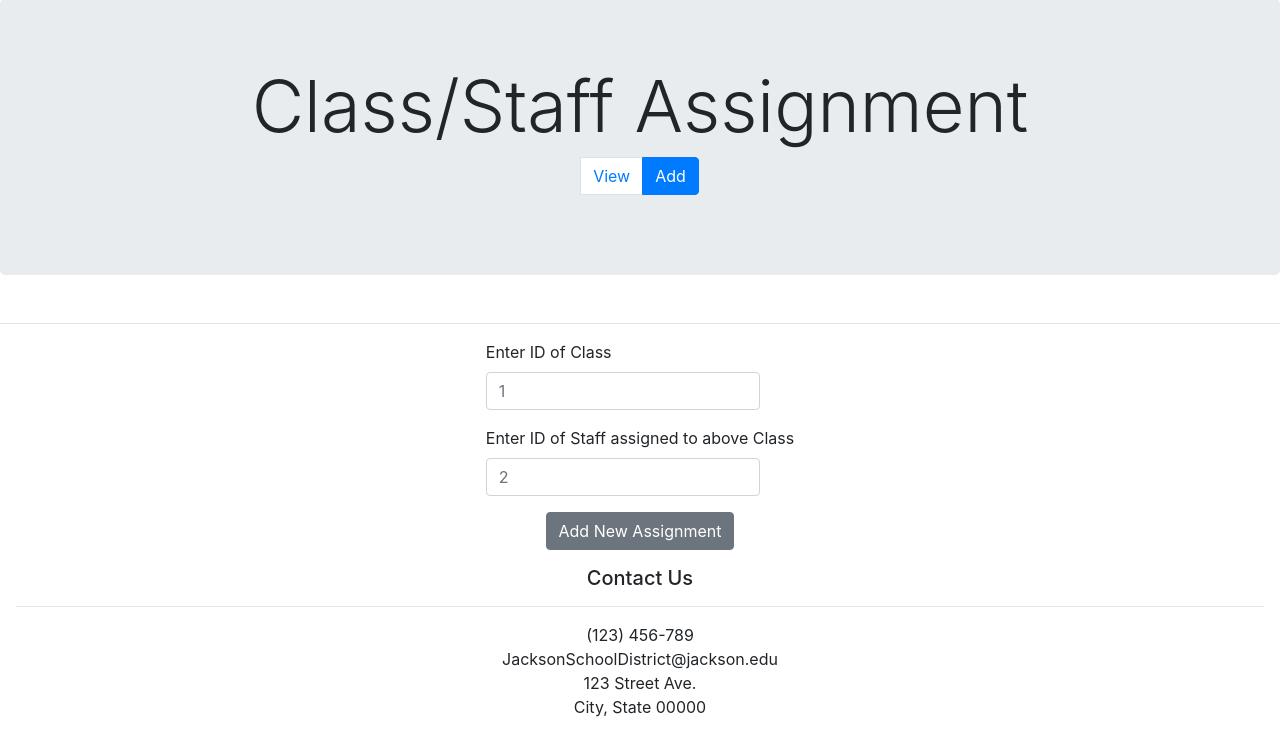
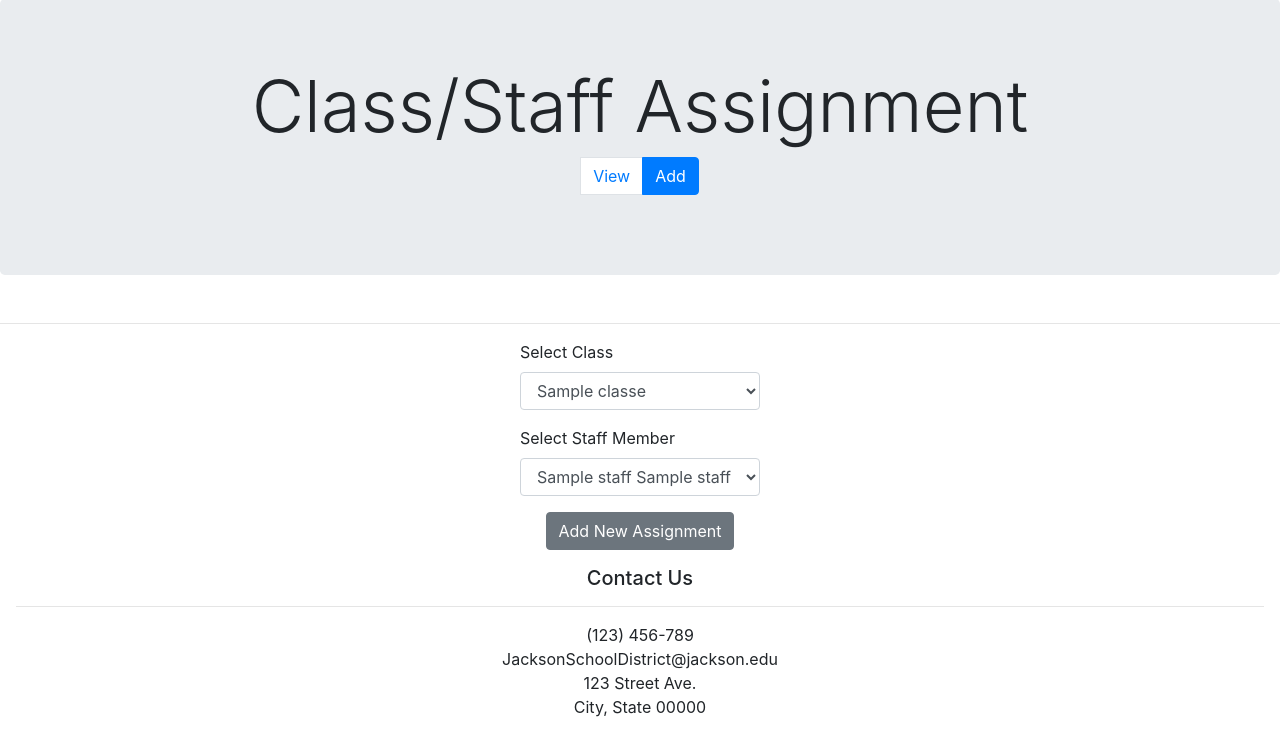
Before and after one commit to adamclayman/mocksis, a Flask app: template Mock_School_Information_Application/db_connector/templates/classstaffadd.html in a window 1280 px wide. Shown: the part 127-863 px from the top of the page. Run offline with Flask 2, Linux system fonts and the light colour scheme; the template is opened without the code that fills it: most values are stand-ins (such as "Sample title", 1, 10 or a date in 2020); some libraries are stand-ins or nearby versions.

Commit message:
Edited ClassStaffAdd to list classes and staff members in a drop-down menu

```diff
--- a/Mock_School_Information_Application/db_connector/Jackson.py
+++ b/Mock_School_Information_Application/db_connector/Jackson.py
@@ -279,15 +279,24 @@ def classstaffadd():
 
 	if request.method == 'GET':
 
-		return render_template('classstaffadd.html')
+		query ="SELECT Staff_ID, First_Name, Last_Name FROM Teaching_Staff"
+
+		result = execute_query(db_connection, query).fetchall();
+
+		query ="SELECT Class_ID, Class_Name FROM Class"
+
+		result2 = execute_query(db_connection, query).fetchall();
+
+		return render_template('classstaffadd.html', Staff = result, Classes = result2)
+
 
 	elif request.method == 'POST':
 
 		db_connection = connect_to_database()
 
-		Class_ID = request.form['AddClassStaffClassIDInput']
+		Class_ID = request.form['ClassIDInput']
 
-		Staff_ID = request.form['AddClassStaffStaffIDInput']
+		Staff_ID = request.form['StaffIDInput']
 
 		query = "INSERT INTO Staff_Class(Class_ID, Staff_ID) VALUES (%s, %s);"
 
@@ -295,4 +304,8 @@ def classstaffadd():
 
 		execute_query(db_connection, query, data)
 
-		return render_template('classstaffadd.html')
+		query = "SELECT d.Staff_ID, b.School_Name, a.Class_Name, d.Last_Name, d.First_Name, d.Role_Name FROM Class a JOIN School b ON b.School_ID = a.School_ID JOIN Staff_Class c ON a.Class_ID = c.Class_ID JOIN Teaching_Staff d ON c.Staff_ID = d.Staff_ID;"
+
+		result = execute_query(db_connection, query).fetchall();
+
+		return render_template('classstaff.html', SELECT_Class_Staff_Rows = result)
--- a/Mock_School_Information_Application/db_connector/templates/classstaffadd.html
+++ b/Mock_School_Information_Application/db_connector/templates/classstaffadd.html
@@ -33,15 +33,24 @@
       <div class="row h-100 justify-content-center align-items-center">
 
         <form role="form" action= "/classstaffadd" method="POST">
-          <label for="ClassName">Enter ID of Class</label>
-          <div class="form-group form-inline">
-            <input type="ClassID" class="form-control" id="ClassIDInput" placeholder="1" name="AddClassStaffClassIDInput">
-          </div>
 
-          <label for="ClassTerm">Enter ID of Staff assigned to above Class</label>
-          <div class="form-group form-inline">
-            <input type="StaffID" class="form-control" id="StaffIDInput" placeholder="2" name="AddClassStaffStaffIDInput">
-          </div>
+		  <div class="form-group">
+		    <label for="exampleFormControlSelect1">Select Class</label>
+		    <select class="form-control" id="exampleFormControlSelect1" name="ClassIDInput">
+		      {% for c in Classes %}
+		      <option value="{{c[0]}}">{{c[1]}}</option>
+		      {% endfor %}
+		    </select>
+		   </div>
+
+		  <div class="form-group">
+		    <label for="exampleFormControlSelect1">Select Staff Member</label>
+		    <select class="form-control" id="exampleFormControlSelect1" name="StaffIDInput">
+		      {% for s in Staff %}
+		      <option value="{{s[0]}}">{{s[1] + " " + s[2]}}</option>
+		      {% endfor %}
+		    </select>
+		   </div>
 
         <div class="row h-100 justify-content-center align-items-center">
           <button type="submit" class="btn btn-secondary">Add New Assignment</button>
```
